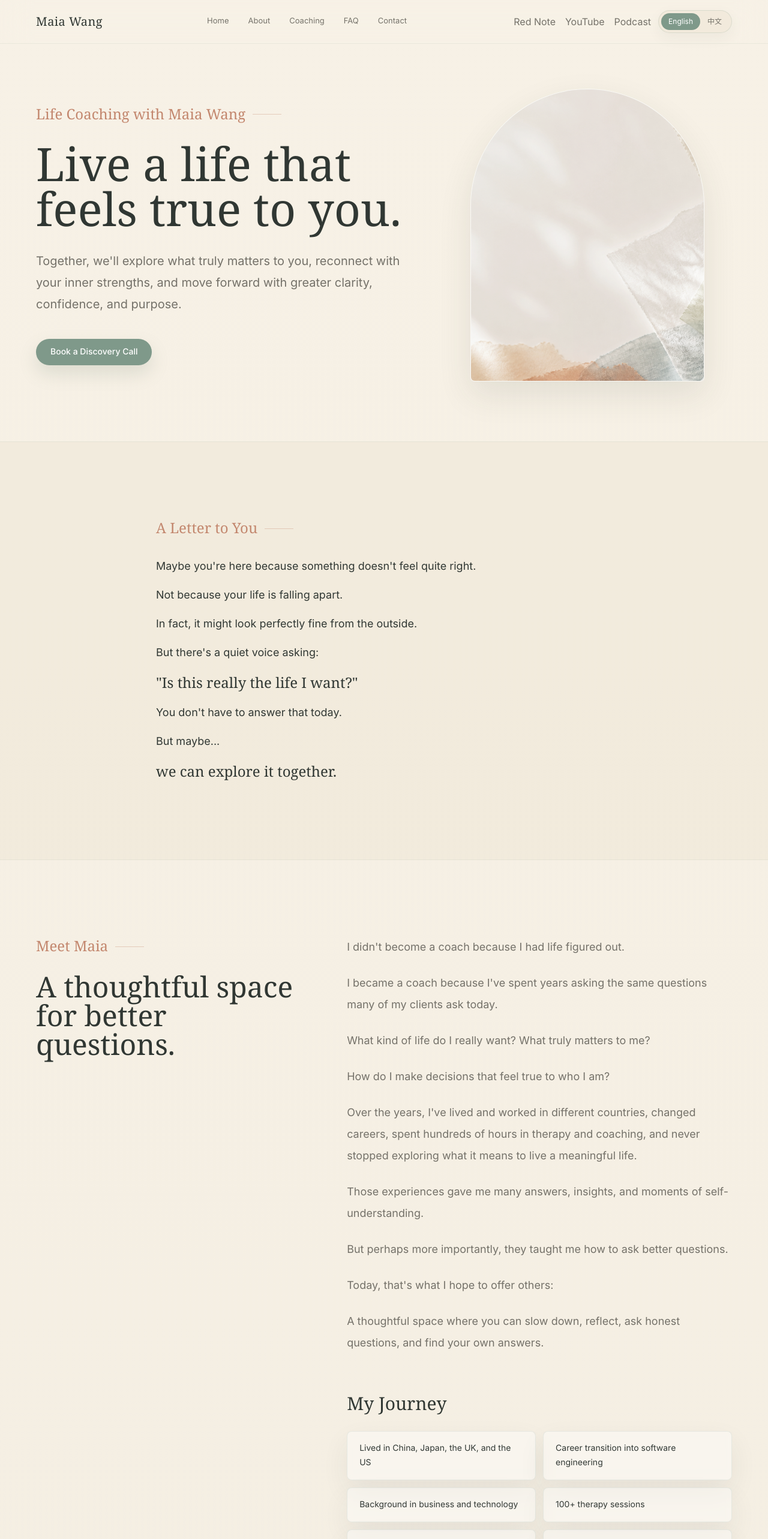
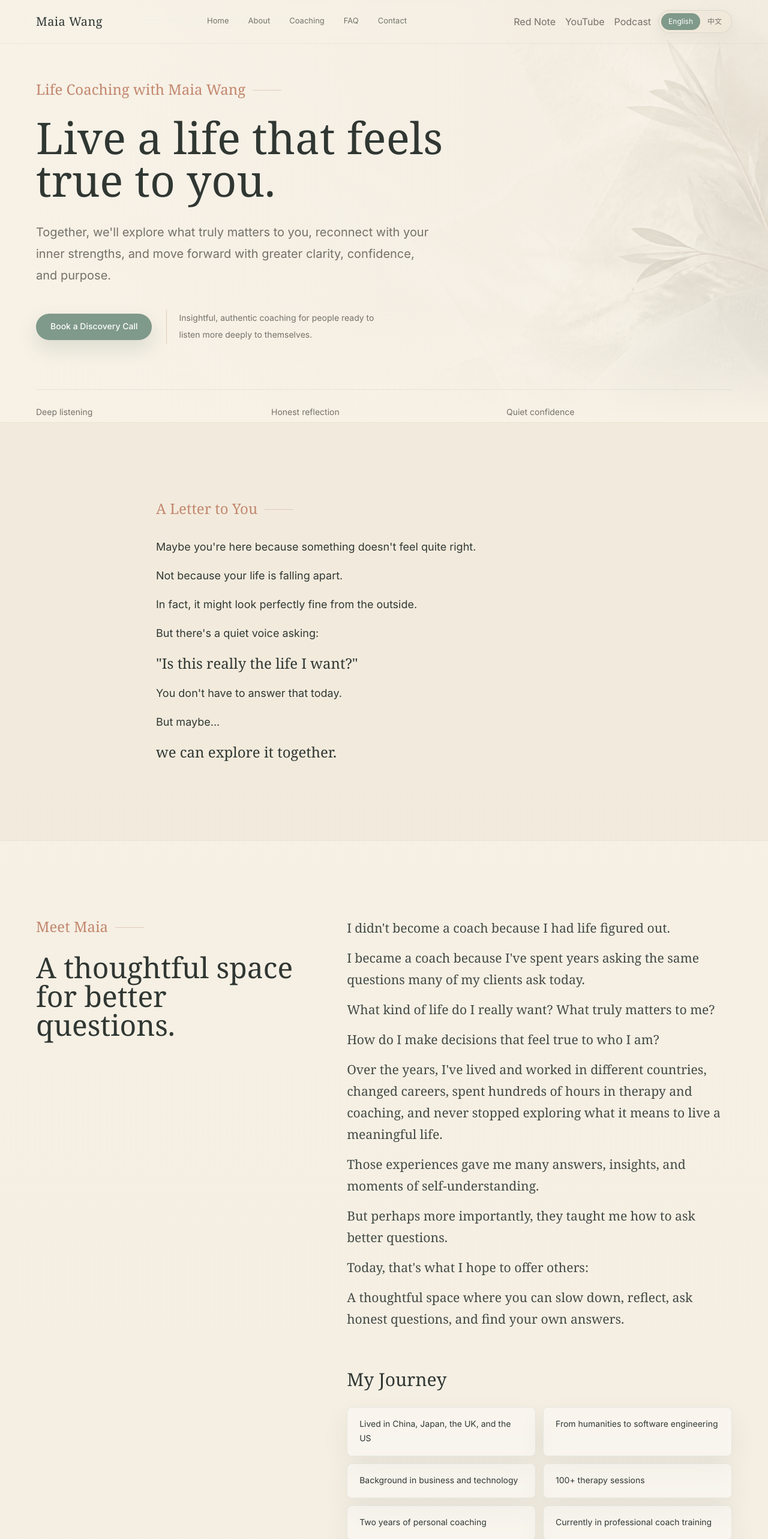
Before and after one commit to maiawang1996/maia-wang-life-coaching, a Next.js app: page / in a window 1280 px wide. Shown: the top 2566 px of the page at 60% size. Built offline with nearby package versions, Linux system fonts and the light colour scheme.

Commit message:
Refine coaching site content and styling

```diff
--- a/app/globals.css
+++ b/app/globals.css
@@ -104,7 +104,14 @@ a {
   letter-spacing: 0;
 }
 
-.font-zh p {
+.font-zh p,
+.font-zh blockquote {
+  font-family:
+    "Songti SC",
+    "Noto Serif CJK SC",
+    "STSong",
+    "SimSun",
+    serif;
   line-height: 1.95;
 }
 
--- a/components/LifeCoachSite.tsx
+++ b/components/LifeCoachSite.tsx
@@ -1,6 +1,5 @@
 "use client";
 
-import Image from "next/image";
 import { FormEvent, useMemo, useState } from "react";
 import { content, Language } from "@/lib/content";
 
@@ -36,7 +35,7 @@ export default function LifeCoachSite() {
       <Header language={language} setLanguage={setLanguage} t={t} />
       <Hero t={t} />
       <LetterSection t={t} />
-      <MeetMaia t={t} />
+      <MeetMaia t={t} language={language} />
       <HowWeWork t={t} />
       <Services t={t} />
       <Testimonials t={t} />
@@ -158,30 +157,35 @@ function SocialLinks({ t }: { t: SiteContent }) {
 
 function Hero({ t }: { t: SiteContent }) {
   return (
-    <section id="home" className="site-shell grid min-h-[92vh] items-center gap-12 pb-20 pt-28 sm:pt-32 lg:grid-cols-[minmax(0,0.94fr)_minmax(300px,0.72fr)]">
+    <section id="home" className="relative isolate overflow-hidden">
+      <div className="absolute inset-0 -z-20 bg-[url('/images/hero-wellness.png')] bg-cover bg-center opacity-[0.18] saturate-[0.72]" />
+      <div className="absolute inset-0 -z-10 bg-gradient-to-r from-ivory via-ivory/92 to-ivory/68" />
+      <div className="absolute inset-x-0 bottom-0 -z-10 h-48 bg-gradient-to-t from-ivory to-transparent" />
+      <div className="pointer-events-none absolute inset-x-0 top-24 h-px bg-sage/12" />
+      <div className="site-shell relative grid min-h-[88vh] items-center pb-18 pt-28 sm:pt-32">
         <div className="animate-fade-up max-w-[760px]">
           <p className="section-label">{t.hero.label}</p>
-        <h1 className="mt-7 max-w-[760px] font-serif text-[clamp(3.25rem,6vw,6.75rem)] leading-[0.98] text-ink">
+          <h1 className="mt-7 max-w-[760px] font-serif text-[clamp(2.85rem,5.7vw,6.1rem)] leading-[0.98] text-ink">
             {t.hero.title}
           </h1>
-        <p className="mt-8 max-w-[690px] text-lg leading-8 text-stone sm:text-xl sm:leading-9">
+          <p className="mt-8 max-w-[670px] text-lg leading-8 text-stone sm:text-xl sm:leading-9">
             {t.hero.subtitle}
           </p>
-        <a href="#contact" className="button-primary mt-10">
+          <div className="mt-10 flex flex-col gap-6 sm:flex-row sm:items-center">
+            <a href="#contact" className="button-primary">
               {t.hero.cta}
             </a>
+            <p className="max-w-sm border-l border-clay/35 pl-5 text-sm leading-7 text-stone">
+              {t.hero.note}
+            </p>
+          </div>
         </div>
 
-      <div className="animate-fade-in relative mx-auto aspect-[4/5] w-full max-w-[390px] overflow-hidden rounded-t-[220px] rounded-b-lg border border-white/60 bg-mist/35 shadow-soft">
-        <Image
-          src="/images/hero-wellness.png"
-          alt={t.hero.imageAlt}
-          fill
-          priority
-          className="object-cover opacity-[0.92] saturate-[0.78]"
-          sizes="(min-width: 1024px) 390px, 86vw"
-        />
-        <div className="absolute inset-0 bg-gradient-to-t from-ivory/28 via-transparent to-white/12" />
+        <div className="mt-16 grid gap-4 border-t border-sage/15 pt-7 text-sm text-stone sm:grid-cols-3">
+          {t.hero.traits.map((trait) => (
+            <p key={trait}>{trait}</p>
+          ))}
+        </div>
       </div>
     </section>
   );
@@ -210,7 +214,7 @@ function LetterSection({ t }: { t: SiteContent }) {
   );
 }
 
-function MeetMaia({ t }: { t: SiteContent }) {
+function MeetMaia({ t, language }: { t: SiteContent; language: Language }) {
   return (
     <section id="about" className="site-shell py-24 sm:py-32">
       <div className="grid gap-14 lg:grid-cols-[minmax(0,0.72fr)_minmax(0,1fr)]">
@@ -221,7 +225,13 @@ function MeetMaia({ t }: { t: SiteContent }) {
           </h2>
         </div>
         <div>
-          <div className="max-w-[760px] space-y-6 text-lg leading-9 text-stone">
+          <div
+            className={`max-w-[720px] space-y-3.5 ${
+              language === "en"
+                ? "font-serif text-[1.22rem] leading-8 text-ink/90 sm:text-[1.32rem] sm:leading-9"
+                : "text-base leading-8 text-stone sm:text-lg sm:leading-8"
+            }`}
+          >
             {t.meet.body.map((paragraph) => (
               <p key={paragraph}>{paragraph}</p>
             ))}
@@ -245,7 +255,7 @@ function MeetMaia({ t }: { t: SiteContent }) {
 
 function HowWeWork({ t }: { t: SiteContent }) {
   return (
-    <section id="coaching" className="bg-mist/35 py-24 sm:py-32">
+    <section id="coaching" className="border-y border-sage/10 bg-parchment/45 py-24 sm:py-32">
       <div className="narrow-shell">
         <p className="section-label">{t.work.label}</p>
         <h2 className="mt-7 font-serif text-4xl leading-tight text-ink sm:text-5xl">{t.work.title}</h2>
@@ -360,7 +370,7 @@ function Contact({
   onSubmit: (event: FormEvent<HTMLFormElement>) => void;
 }) {
   return (
-    <section id="contact" className="bg-mist/35 py-24 sm:py-32">
+    <section id="contact" className="border-y border-sage/10 bg-parchment/45 py-24 sm:py-32">
       <div className="site-shell grid gap-12 lg:grid-cols-[minmax(0,0.82fr)_minmax(0,1fr)] lg:items-start">
         <div className="max-w-[640px]">
           <p className="section-label">{t.contact.label}</p>
@@ -391,7 +401,7 @@ function Contact({
             {t.contact.cta}
           </button>
           {submitted ? (
-            <p className="mt-5 rounded-lg border border-sage/20 bg-mist/40 px-4 py-3 text-sm leading-6 text-ink">
+            <p className="mt-5 rounded-lg border border-sage/20 bg-ivory/70 px-4 py-3 text-sm leading-6 text-ink">
               {t.contact.success}
             </p>
           ) : null}
@@ -403,7 +413,7 @@ function Contact({
 
 function Footer({ t }: { t: SiteContent }) {
   return (
-    <footer className="border-t border-sage/10 bg-ivory py-12">
+    <footer className="border-t border-sage/10 bg-parchment/45 py-12">
       <div className="site-shell grid gap-8 text-sm text-stone sm:grid-cols-[1fr_auto] sm:items-end">
         <div>
           <p className="font-serif text-2xl text-ink">Maia Wang</p>
--- a/lib/content.ts
+++ b/lib/content.ts
@@ -21,6 +21,8 @@ export const content = {
       subtitle:
         "Together, we'll explore what truly matters to you, reconnect with your inner strengths, and move forward with greater clarity, confidence, and purpose.",
       cta: "Book a Discovery Call",
+      note: "Insightful, authentic coaching for people ready to listen more deeply to themselves.",
+      traits: ["Deep listening", "Honest reflection", "Quiet confidence"],
       imageAlt: "A quiet table by a window with a journal, tea, and soft morning light"
     },
     letter: {
@@ -53,7 +55,7 @@ export const content = {
       journeyTitle: "My Journey",
       journey: [
         "Lived in China, Japan, the UK, and the US",
-        "Career transition into software engineering",
+        "From humanities to software engineering",
         "Background in business and technology",
         "100+ therapy sessions",
         "Two years of personal coaching",
@@ -64,10 +66,6 @@ export const content = {
       label: "How We'll Work Together",
       title: "Quiet, honest, and deeply listening.",
       items: [
-        {
-          title: "I won't tell you what to do.",
-          text: "Because I believe you know your life better than anyone else."
-        },
         {
           title: "I'll ask thoughtful questions.",
           text: "Sometimes a better question changes more than a better answer."
@@ -117,18 +115,18 @@ export const content = {
       items: [
         {
           quote:
-            "Working with Maia didn't give me all the answers-it helped me ask better questions. Every session gave me the space to slow down, untangle my thoughts, and make decisions that finally felt like my own.",
+            "I came into coaching feeling stuck between who I was and who I thought I was supposed to become. Our conversations helped me reconnect with what truly mattered to me.",
+          source: "Marketing Manager, 27"
+        },
+        {
+          quote:
+            "Every conversation left me feeling a little lighter, a little clearer, and a little more confident in trusting myself.",
           source: "Product Designer, 24"
         },
         {
           quote:
             "What I appreciated most was how deeply Maia listened. She never rushed to give advice or tell me what I should do. Instead, she helped me hear myself more clearly.",
           source: "Software Engineer, 31"
-        },
-        {
-          quote:
-            "I came into coaching feeling stuck between who I was and who I thought I was supposed to become. Our conversations helped me reconnect with what truly mattered to me.",
-          source: "Marketing Manager, 27"
         }
       ]
     },
@@ -206,6 +204,8 @@ export const content = {
       subtitle:
         "我们会一起探索真正重要的事情，重新连接你内在的力量，并带着更多清晰、信心与方向感继续前行。",
       cta: "预约一次探索通话",
+      note: "有思考感、真诚的 coaching，陪你更深地听见自己。",
+      traits: ["深度倾听", "真诚反思", "安静而坚定"],
       imageAlt: "窗边安静的桌面上放着手账、茶和柔和晨光"
     },
     letter: {
@@ -237,22 +237,18 @@ export const content = {
       ],
       journeyTitle: "My Journey",
       journey: [
-        "曾在中国、日本、英国和美国学习生活",
-        "经历过从文科到软件工程的职业转型",
-        "拥有商业与科技背景",
-        "累计 100+ 节心理咨询经历",
-        "两年个人 coaching 经历",
-        "正在接受系统的专业 coaching 训练"
+        "🌏 曾在中国、日本、英国和美国学习生活",
+        "🧭 文科背景到软件工程的职业转型",
+        "💻 拥有商业与科技背景",
+        "🌿 累计 100+ 节心理咨询经历",
+        "✨ 两年个人 coaching 经历",
+        "📚 正在接受系统的专业 coaching 训练"
       ]
     },
     work: {
       label: "How We'll Work Together",
       title: "认真倾听，也认真思考。",
       items: [
-        {
-          title: "我不会告诉你应该怎么做。",
-          text: "因为我相信，没有人比你更了解自己的人生。"
-        },
         {
           title: "我会提出有思考感的问题。",
           text: "有时候，一个更好的问题，比一个直接的答案更能带来改变。"
@@ -263,11 +259,11 @@ export const content = {
         },
         {
           title: "我们会一起理解正在发生的事情。",
-          text: "一起。"
+          text: "你和我一起。"
         },
         {
           title: "你会带着更多清晰离开。",
-          text: "不是因为我给了你答案。而是因为你重新发现了它。"
+          text: "不是因为我给了你答案。而是因为你重新看见了它。"
         }
       ]
     },
@@ -302,18 +298,18 @@ export const content = {
       items: [
         {
           quote:
-            "和 Maia 的 coaching 并不是让我立刻得到所有答案，而是帮助我提出更好的问题。每一次对话都让我慢下来，理清思绪，并做出更像自己的选择。",
+            "开始 coaching 时，我卡在‘我是谁’和‘我以为我应该成为谁’之间。我们的对话帮助我重新连接到真正重要的事情。",
+          source: "市场经理，27 岁"
+        },
+        {
+          quote:
+            "每一次对话结束后，我都感觉轻了一点、清晰了一点，也更有信心去相信自己。",
           source: "产品设计师，24 岁"
         },
         {
           quote:
             "我最珍惜的是 Maia 真正认真地听我说话。她不会急着给建议，也不会告诉我应该怎么做，而是帮助我更清楚地听见自己。",
           source: "软件工程师，31 岁"
-        },
-        {
-          quote:
-            "开始 coaching 时，我卡在‘我是谁’和‘我以为我应该成为谁’之间。我们的对话帮助我重新连接到真正重要的事情。",
-          source: "市场经理，27 岁"
         }
       ]
     },
```
Lines whose indentation alone changed are shown as unchanged.
